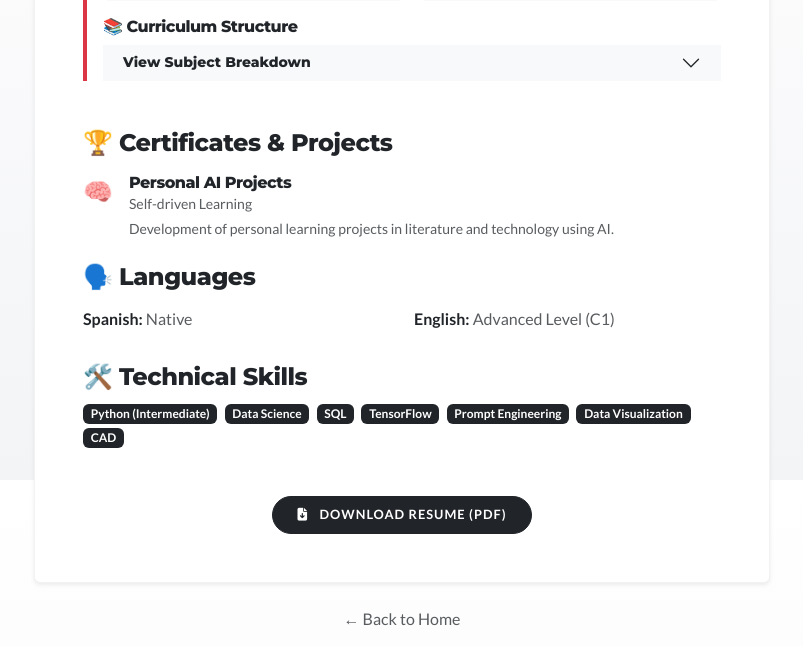
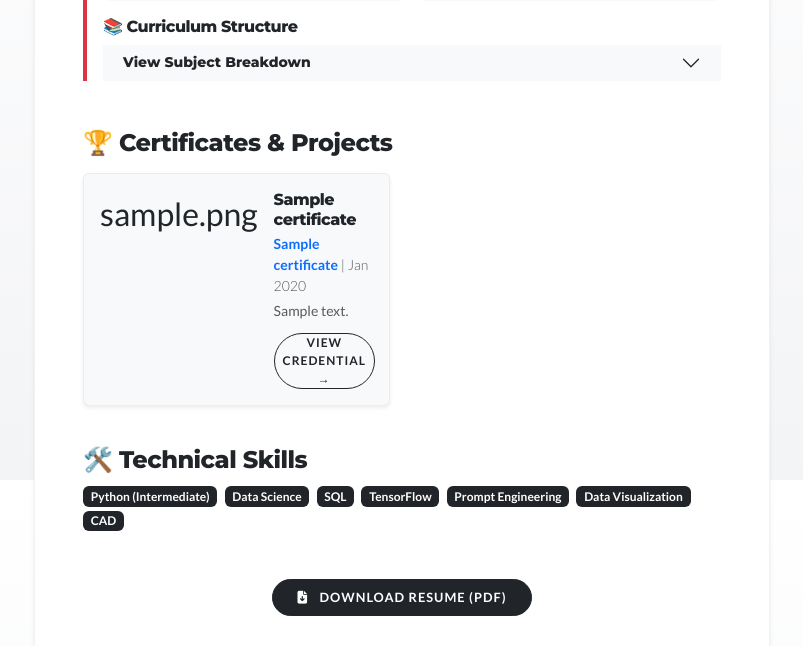
Before and after one commit to marcos-caballeronieto/my-web-portfolio, a Django app: page /about/ in a window 1280 px wide. Shown: the part 1920-2566 px from the top of the page, without its empty margins (238-1041 px from the left). Run offline with Django 5.2, Linux system fonts and the light colour scheme; tables that the repository leaves empty hold one stand-in row (values such as "Sample post"); some libraries are stand-ins or nearby versions.

Commit message:
feat: Changed certificates to be a Django model so it can be changed from "/admin"

```diff
--- a/portfolio/admin.py
+++ b/portfolio/admin.py
@@ -1,5 +1,5 @@
 from django.contrib import admin
-from .models import Project, Category
+from .models import Project, Category, Certificate
 
 class ProjectAdmin(admin.ModelAdmin):
     list_display = ('title', 'is_featured')
@@ -10,3 +10,4 @@ class ProjectAdmin(admin.ModelAdmin):
 
 admin.site.register(Project, ProjectAdmin)
 admin.site.register(Category)
+admin.site.register(Certificate)
--- a/portfolio/models.py
+++ b/portfolio/models.py
@@ -31,3 +31,20 @@ class Project(models.Model):
 
     def __str__(self):
         return self.title
+
+
+class Certificate(models.Model):
+    icon = models.CharField(max_length=10, default='📜', verbose_name="Icon/Emoji")
+    title = models.CharField(max_length=200, verbose_name="Title")
+    subtitle = models.CharField(max_length=200, verbose_name="Subtitle / Organization")
+    description = models.TextField(verbose_name="Description")
+    date = models.DateField(verbose_name="Date Obtained")
+    url = models.URLField(blank=True, null=True, verbose_name="Link (Optional)")
+
+    class Meta:
+        ordering = ['-date'] # Automatically order by date descending
+        verbose_name = "Certificate / Project"
+        verbose_name_plural = "Certificates & Projects"
+
+    def __str__(self):
+        return self.title
--- a/portfolio/static/portfolio/css/styles.css
+++ b/portfolio/static/portfolio/css/styles.css
@@ -142,37 +142,34 @@ h1, h2, h3, h4, h5, h6, .navbar-brand {
 }
 
 /* =========================================
-   8. PERSONALIZACIÓN DE LA BARRA DE SCROLL
+   8. SCROLLBAR "TECH RAIL" (Integración Oscura)
    ========================================= */
 
-/* --- Para Firefox --- */
+/* --- Firefox --- */
 html {
-    scrollbar-width: thin; /* Hace la barra más delgada */
-    /* color del pulgar | color de la pista (fondo) */
-    scrollbar-color: #555 #1a1a1a;
+    scrollbar-width: thin;
+    scrollbar-color: #555 #1a1a1a; /* Pulgar | Fondo Oscuro */
 }
 
-/* --- Para Chrome, Edge, Safari (Webkit) --- */
-
-/* 1. El ancho total de la barra */
+/* --- Chrome, Edge, Safari --- */
 ::-webkit-scrollbar {
-    width: 10px; /* Delgada pero fácil de agarrar */
+    width: 10px; /* Ancho suficiente para parecer estructural */
 }
 
-/* 2. La pista (el fondo por donde se mueve) */
+/* 1. EL RIEL (TRACK): Oscuro para que se una a la Navbar */
 ::-webkit-scrollbar-track {
-    background: #1a1a1a; /* Se funde con el fondo oscuro de la web */
-    /* Opcional: si prefieres que se note un poco la pista, usa: background: #252525; */
+    background: #1a1a1a; /* El mismo color que tu Navbar y Logo */
+    border-left: 1px solid #333; /* Un borde sutil para separarlo del contenido blanco */
 }
 
-/* 3. El pulgar (la parte que mueves) */
+/* 2. EL PULGAR (THUMB): Metálico */
 ::-webkit-scrollbar-thumb {
-    background-color: #555; /* Gris oscuro elegante */
-    border-radius: 10px;    /* Bordes totalmente redondeados */
-    border: 2px solid #1a1a1a; /* Crea un margen "invisible" alrededor para que parezca más flotante */
+    background-color: #7f8c8d; /* Gris metalizado */
+    border-radius: 5px;       /* Ligeramente redondeado */
+    border: 2px solid #1a1a1a; /* Margen para que "flote" dentro del riel */
 }
 
-/* 4. El pulgar al pasar el ratón por encima (Hover) */
+/* 3. INTERACCIÓN */
 ::-webkit-scrollbar-thumb:hover {
-    background-color: #777; /* Se ilumina ligeramente para dar feedback */
+    background-color: #d4af37; /* Se ilumina en ORO al tocarlo (Detalle Premium) */
 }
--- a/portfolio/templates/about.html
+++ b/portfolio/templates/about.html
@@ -198,23 +198,33 @@
 
                         <h4 class="mb-3">🏆 Certificates & Projects</h4>
 
-                        <div class="d-flex align-items-start mb-4">
-                            <div class="fs-4 me-3">🧠</div>
+                        <div class="row">
+                            {% for cert in certificates %}
+                            <div class="col-md-6 mb-3">
+                                <div class="card h-100 border-0 bg-light shadow-sm">
+                                    <div class="card-body d-flex align-items-start">
+                                        <div class="fs-2 me-3">{{ cert.icon }}</div>
                                         <div>
-                                <h6 class="fw-bold mb-0">Personal AI Projects</h6>
-                                <small class="text-muted d-block mb-1">Self-driven Learning</small>
-                                <p class="small text-muted mb-0">Development of personal learning projects in literature and technology using AI.</p>
+                                            <h6 class="fw-bold mb-1">{{ cert.title }}</h6>
+                                            <small class="text-primary fw-bold d-block mb-1">
+                                                {{ cert.subtitle }} <span class="text-muted fw-light">| {{ cert.date|date:"M Y" }}</span>
+                                            </small>
+                                            <p class="small text-muted mb-2">{{ cert.description }}</p>
+
+                                            {% if cert.url %}
+                                            <a href="{{ cert.url }}" target="_blank" class="btn btn-sm btn-outline-dark py-0 px-2 mt-1" style="font-size: 0.75rem;">
+                                                View Credential &rarr;
+                                            </a>
+                                            {% endif %}
                                         </div>
                                     </div>
-
-                        <h4 class="mt-4 mb-3">🗣️ Languages</h4>
-                        <div class="row text-muted mb-4">
-                            <div class="col-md-6 mb-2">
-                                <strong class="text-dark">Spanish:</strong> Native
                                 </div>
-                            <div class="col-md-6 mb-2">
-                                <strong class="text-dark">English:</strong> Advanced Level (C1)
                             </div>
+                            {% empty %}
+                            <div class="col-12">
+                                <p class="text-muted fst-italic">No certificates added yet.</p>
+                            </div>
+                            {% endfor %}
                         </div>
 
                         <h4 class="mt-4">🛠️ Technical Skills</h4>
@@ -411,22 +421,33 @@
 
                         <h4 class="mb-3">🏆 Certificados y Cursos</h4>
 
-                        <div class="d-flex align-items-start mb-4"> <div class="fs-4 me-3">🧠</div>
+                        <div class="row">
+                            {% for cert in certificates %}
+                            <div class="col-md-6 mb-3">
+                                <div class="card h-100 border-0 bg-light shadow-sm">
+                                    <div class="card-body d-flex align-items-start">
+                                        <div class="fs-2 me-3">{{ cert.icon }}</div>
                                         <div>
-                                <h6 class="fw-bold mb-0">Proyectos Personales en IA</h6>
-                                <small class="text-muted d-block mb-1">Aprendizaje Autodidacta</small>
-                                <p class="small text-muted mb-0">Desarrollo independiente de modelos y análisis de datos en literatura y tecnología.</p>
+                                            <h6 class="fw-bold mb-1">{{ cert.title }}</h6>
+                                            <small class="text-primary fw-bold d-block mb-1">
+                                                {{ cert.subtitle }} <span class="text-muted fw-light">| {{ cert.date|date:"M Y" }}</span>
+                                            </small>
+                                            <p class="small text-muted mb-2">{{ cert.description }}</p>
+
+                                            {% if cert.url %}
+                                            <a href="{{ cert.url }}" target="_blank" class="btn btn-sm btn-outline-dark py-0 px-2 mt-1" style="font-size: 0.75rem;">
+                                                Ver Credencial &rarr;
+                                            </a>
+                                            {% endif %}
                                         </div>
                                     </div>
-
-                        <h4 class="mt-4 mb-3">🗣️ Idiomas</h4>
-                        <div class="row text-muted mb-4">
-                            <div class="col-md-6 mb-2">
-                                <strong class="text-dark">Español:</strong> Nativo
                                 </div>
-                            <div class="col-md-6 mb-2">
-                                <strong class="text-dark">Inglés:</strong> Nivel Avanzado (C1)
                             </div>
+                            {% empty %}
+                            <div class="col-12">
+                                <p class="text-muted fst-italic">No hay certificados añadidos aún.</p>
+                            </div>
+                            {% endfor %}
                         </div>
 
                         <h4 class="mt-4">🛠️ Habilidades Técnicas</h4>
--- a/portfolio/views.py
+++ b/portfolio/views.py
@@ -1,20 +1,26 @@
 from django.shortcuts import render, get_object_or_404
-from .models import Project, Category
+from .models import Project, Category, Certificate
 
 # Create your views here.
 
 def home(request):
     featured_projects = Project.objects.filter(is_featured=True)
     latest_projects = Project.objects.filter(is_featured=False).order_by('-pk')
+    certificates = Certificate.objects.all()
     context = {
         'featured_projects': featured_projects,
         'latest_projects': latest_projects,
+        'certificates': certificates,
     }
     return render(request, './home.html', context)
 
 def about(request):
     language = request.GET.get('lang', 'en')
-    context = {'language': language}
+    certificates = Certificate.objects.all()
+    context = {
+        'language': language,
+        'certificates': certificates,
+               }
     return render(request, './about.html', context)
 
 def project_detail(request, pk):
```
Also changed, not shown: portfolio/migrations/0008_certificate.py (added), portfolio/migrations/0009_alter_certificate_options_alter_certificate_date_and_more.py (added). Lines whose indentation alone changed are shown as unchanged.
